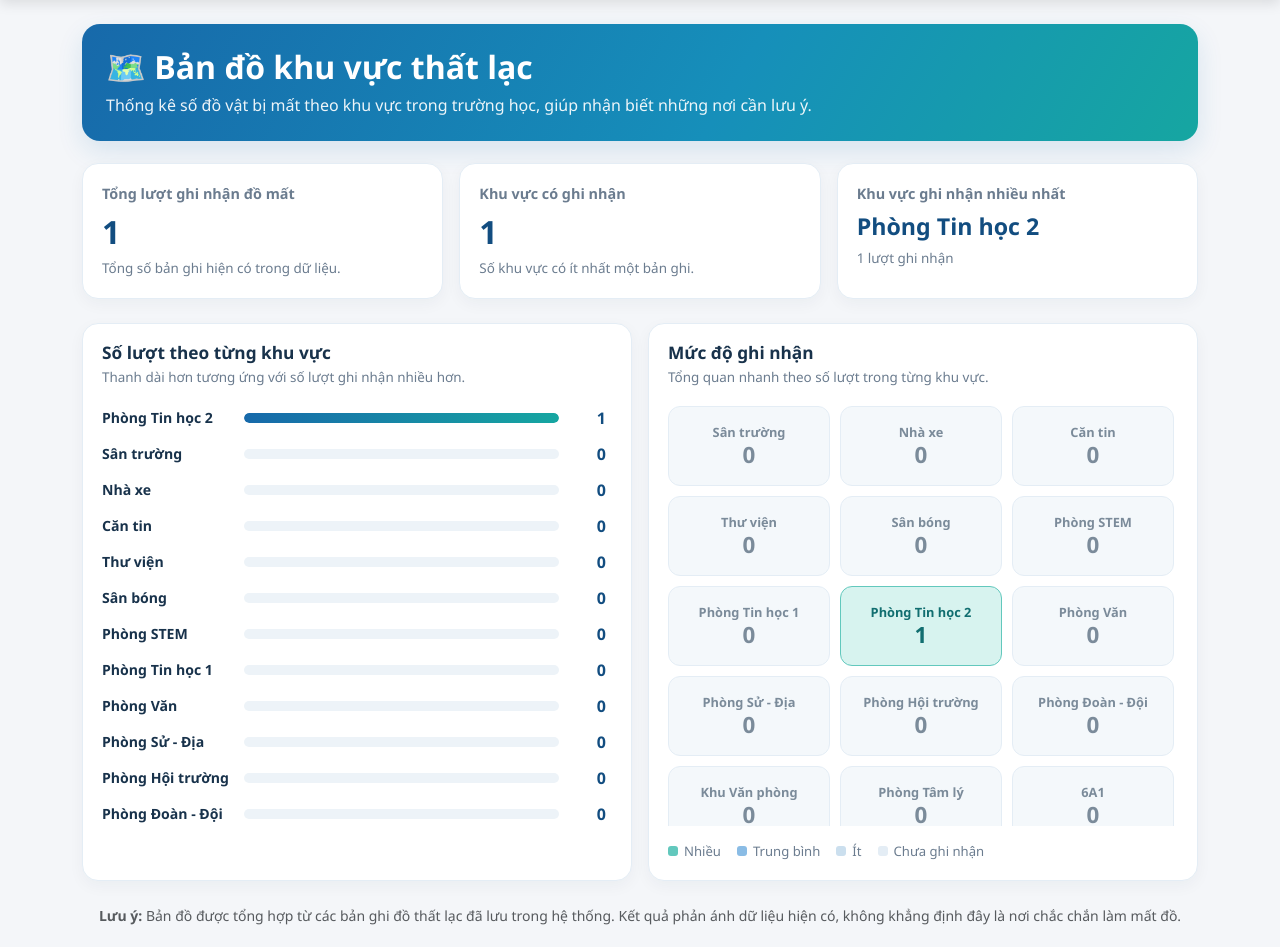
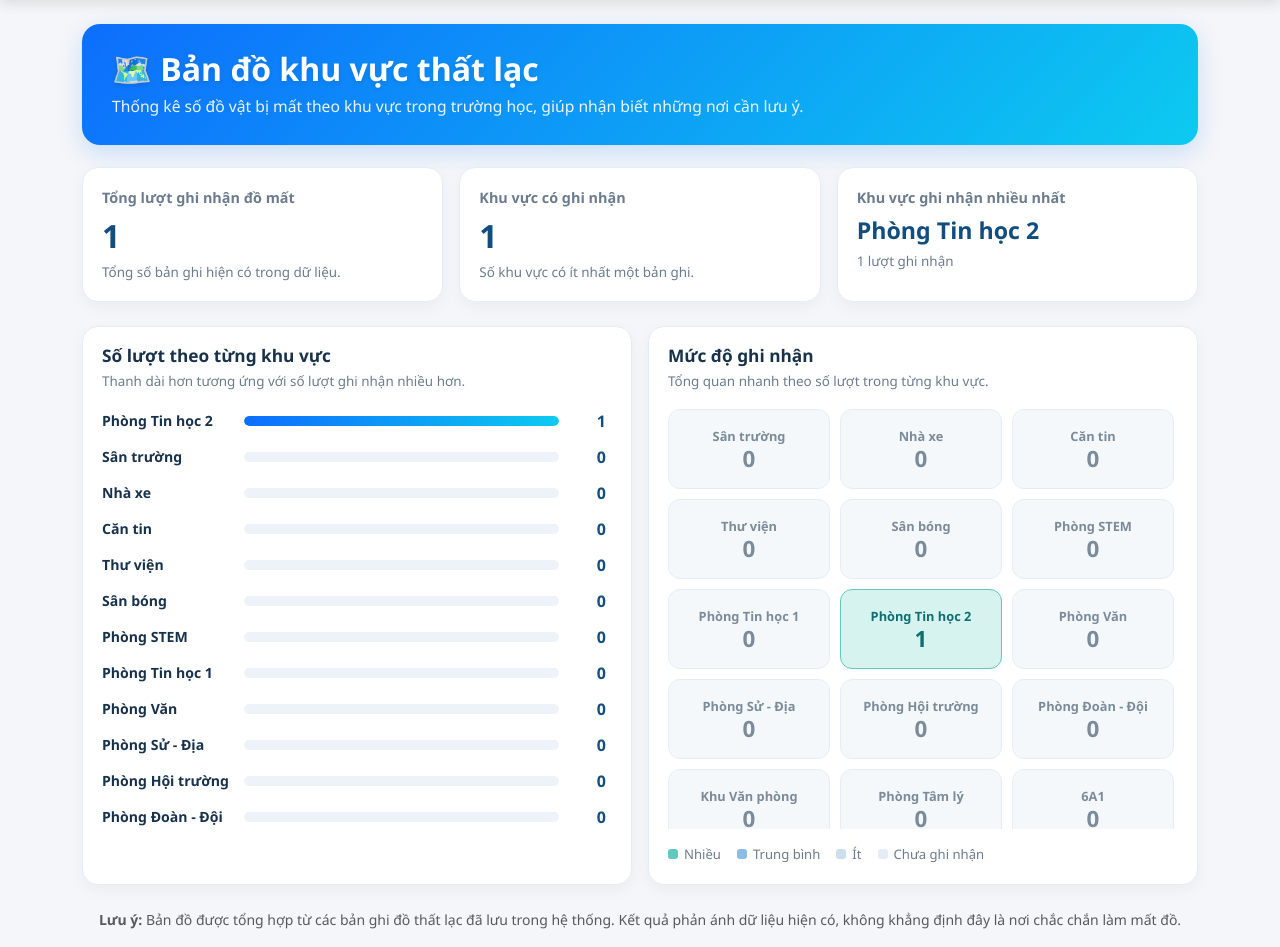
Before and after one commit to vanthihoaphuong-design/smart-lost-found, a Flask app: page /heatmap in a window 1280 px wide. Shown: the part 54-1001 px from the top of the page. Run offline with Flask 3, Linux system fonts and the light colour scheme; data comes from the database, SQL or seed files in the repository; some libraries are stand-ins or nearby versions.

Commit message:
heatmap.html

```diff
--- a/templates/heatmap.html
+++ b/templates/heatmap.html
@@ -15,24 +15,29 @@
     margin: 0 auto;
 }
 
+/* KHUNG HERO ĐẦU TIÊN VỚI NỀN SÁNG TƯƠI SÁNG & SANG TRỌNG */
 .hm-page .hero {
-    padding: 24px;
+    padding: 26px 30px;
     border-radius: 18px;
     color: #fff;
-    background: linear-gradient(120deg, #1769aa, #168fba 58%, #16a6a1);
+    background: linear-gradient(135deg, #0d6efd 0%, #0dcaf0 100%);
     margin-bottom: 22px;
-    box-shadow: 0 10px 26px rgba(23, 105, 170, .13);
+    box-shadow: 0 8px 24px rgba(13, 110, 253, 0.18);
 }
 
 .hm-page .hero h1 {
     font-size: clamp(1.4rem, 2.5vw, 2rem);
     font-weight: 800;
     margin: 0 0 7px;
+    color: #ffffff;
+    text-shadow: 0 2px 4px rgba(0,0,0,0.1);
 }
 
 .hm-page .hero p {
     margin: 0;
-    opacity: .92;
+    opacity: .95;
+    font-size: 0.98rem;
+    color: #f8fafc;
 }
 
 .hm-page .stat,
@@ -114,7 +119,7 @@
 .hm-page .bar {
     height: 100%;
     border-radius: 99px;
-    background: linear-gradient(90deg, #1769aa, #16a6a1);
+    background: linear-gradient(90deg, #0d6efd, #0dcaf0);
 }
 
 .hm-page .count {
@@ -226,6 +231,7 @@
 
 {% set max_count = ([heatmap_data|map(attribute=1)|list|max, 1]|max) if heatmap_data else 1 %}
 
+<!-- BANNER ĐẦU NỀN SÁNG ĐỒNG BỘ -->
 <section class="hero">
     <h1>🗺️ Bản đồ khu vực thất lạc</h1>
     <p>
```
